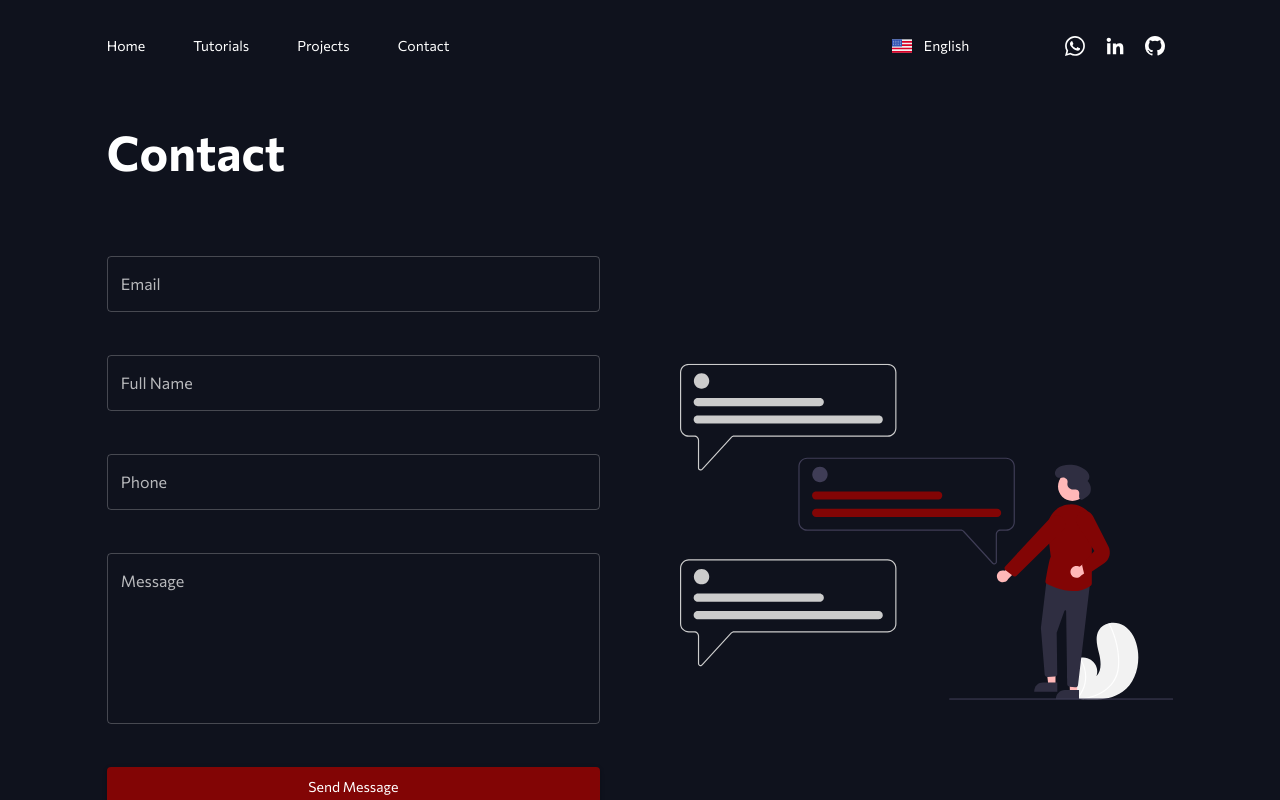
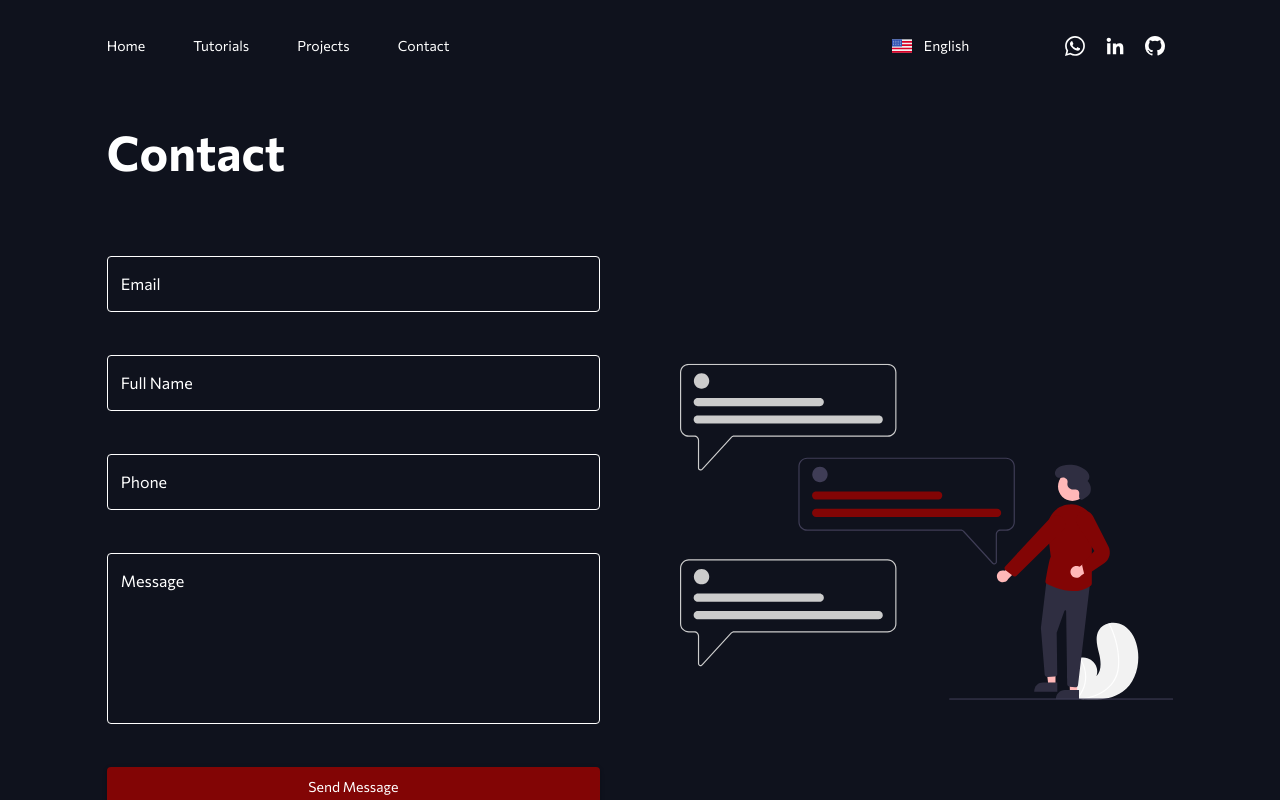
Before and after one commit to devup2332/Portafolio-2022, a Next.js app: page /contact in a window 1280 px wide. Built offline with nearby package versions, Linux system fonts and the light colour scheme.

Commit message:
main: Fixed contact container

```diff
--- a/src/containers/ContactContainer/ContactContainer.tsx
+++ b/src/containers/ContactContainer/ContactContainer.tsx
@@ -5,6 +5,8 @@ import {
   FormHelperText,
   InputLabel,
   OutlinedInput,
+  styled,
+  TextField,
 } from "@mui/material";
 import { useRouter } from "next/router";
 import { useState } from "react";
@@ -52,10 +54,36 @@ const controls = [
   },
 ];
 
+const CustomInputCss = styled(TextField)({
+  "& label.Mui-focused": {
+    color: "red",
+  },
+  "& div input": {
+    color: "white",
+  },
+  "& label": {
+    color: "white",
+  },
+  "& div textarea": {
+    color: "white",
+  },
+  "& .MuiOutlinedInput-root": {
+    "& fieldset": {
+      borderColor: "white",
+    },
+    "&:hover fieldset": {
+      borderColor: "white",
+    },
+    "&.Mui-focused fieldset": {
+      borderColor: "red",
+    },
+  },
+});
+
 const ContactContainer = () => {
   const { t } = useTranslation("index");
   const [loading, setLoading] = useState(false);
-  const router = useRouter()
+  const router = useRouter();
   const {
     control,
     handleSubmit,
@@ -70,7 +98,7 @@ const ContactContainer = () => {
         body: JSON.stringify(data),
       });
       const response = await res.json();
-      router.push('/sendedEmail')
+      router.push("/sendedEmail");
       setLoading(false);
     },
     (err) => {
@@ -104,15 +132,12 @@ const ContactContainer = () => {
                         {...field}
                         className={className}
                       >
-                        <InputLabel color="secondary">
-                          {t(`contact.form.fields.${name}`)}
-                        </InputLabel>
-                        <OutlinedInput
-                          multiline={true}
+                        <CustomInputCss
+                          multiline
+                          className={className}
                           rows={name === "message" ? 6 : 1}
                           type={type}
                           label={t(`contact.form.fields.${name}`)}
-                          color="secondary"
                         />
                         <FormHelperText error={true}>
                           {errors[name] &&
--- a/src/theme.tsx
+++ b/src/theme.tsx
@@ -7,7 +7,6 @@ const theme = createTheme({
     secondary: {
       main: "#820505",
     },
-    mode: "dark",
   },
   typography: {
     button: {
```
Also changed, not shown: 1 other file (tests, documents, lock files or other folders).
